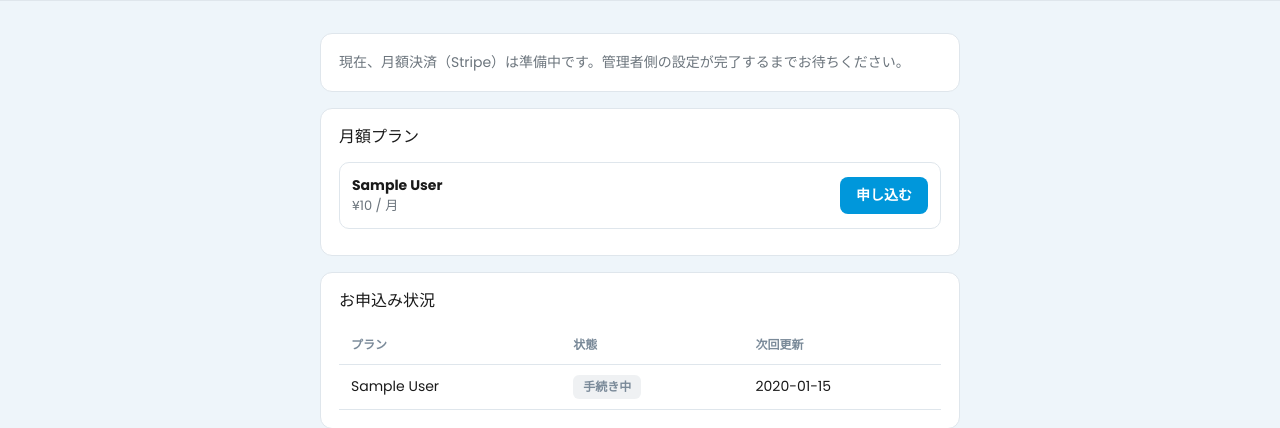
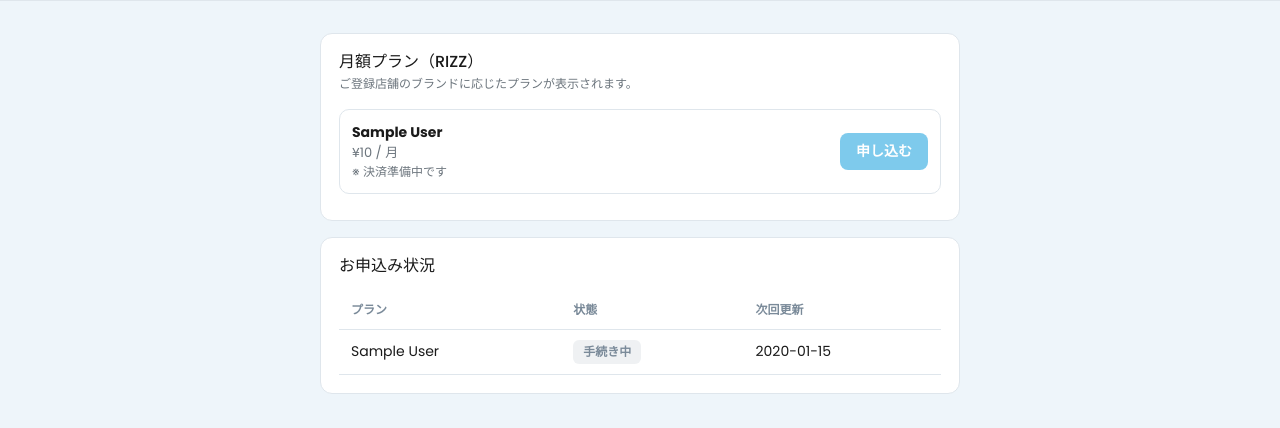
Before and after one commit to salt8-daesooyou-developer/reservation_system_study, a PHP site: page /reservation_system_study/customer/subscribe.php in a window 1280 px wide. Shown: the part 59-487 px from the top of the page. Run offline with PHP 8.4, Linux system fonts and the light colour scheme; the visitor is signed in with stand-in values (Sample User, id 1); tables that the repository leaves empty hold one stand-in row (values such as "Sample post").

Commit message:
브랜드(RIZZ/EN)별 월정액 가격 도입 - RIZZ 11,000엔 / EN 22,000엔
- branches.brand, membership_products.brand(ENUM RIZZ/EN) 추가
- EN PILATES 임시 지점 추가(실제 지점명은 관리자 화면에서 수정 필요),
  기존 4개 지점은 모두 RIZZ로 설정
- customer/subscribe.php: 고객이 등록한 지점의 브랜드에 맞는 플랜만 표시
  (RIZZ 월額会員 11,000円 / EN 月額会員 22,000円). Stripe 가격 미설정 시
  "決済準備中"으로 비활성 표시
- 관리자 "+ 店舗を追加"에 브랜드 선택 프롬프트 추가, api/branches.php가
  brand 필드 저장·반환하도록 수정

주의: 실제 EN 지점명은 임시값이며, 두 플랜 모두 Stripe Price ID가 아직
없어 실제 결제는 키 설정 후 별도 연결 필요.

```diff
--- a/customer/subscribe.php
+++ b/customer/subscribe.php
@@ -7,11 +7,19 @@ require_customer_login();
 $pdo = db();
 $customerId = (int) $_SESSION['customer_id'];
 
-$products = $pdo->query("
+$brandStmt = $pdo->prepare('
+    SELECT b.brand FROM customers c LEFT JOIN branches b ON b.id = c.branch_id WHERE c.id = ?
+');
+$brandStmt->execute([$customerId]);
+$customerBrand = $brandStmt->fetchColumn() ?: 'RIZZ';
+
+$pStmt = $pdo->prepare("
     SELECT * FROM membership_products
-    WHERE type = 'period' AND stripe_price_id IS NOT NULL
+    WHERE type = 'period' AND brand = ?
     ORDER BY price
-")->fetchAll();
+");
+$pStmt->execute([$customerBrand]);
+$products = $pStmt->fetchAll();
 
 $subStmt = $pdo->prepare("
     SELECT s.*, mp.name AS product_name
@@ -44,24 +52,23 @@ require __DIR__ . '/../includes/customer_header.php';
     </div>
   <?php endif; ?>
 
-  <?php if (!stripe_is_configured()): ?>
-    <div class="panel mb-3 text-secondary">
-      現在、月額決済（Stripe）は準備中です。管理者側の設定が完了するまでお待ちください。
-    </div>
-  <?php endif; ?>
-
   <div class="panel mb-3">
-    <h6 class="mb-3">月額プラン</h6>
+    <h6 class="mb-1">月額プラン（<?= htmlspecialchars($customerBrand) ?>）</h6>
+    <div class="text-secondary mb-3" style="font-size:12px;">ご登録店舗のブランドに応じたプランが表示されます。</div>
     <?php if (!$products): ?>
       <div class="text-secondary">現在お申込み可能な月額プランはありません。</div>
     <?php else: ?>
       <?php foreach ($products as $p): ?>
+        <?php $ready = stripe_is_configured() && !empty($p['stripe_price_id']); ?>
         <div class="d-flex justify-content-between align-items-center mb-2" style="padding:12px; border:1px solid var(--border); border-radius:10px;">
           <div>
             <div style="font-weight:700;"><?= htmlspecialchars($p['name']) ?></div>
             <div class="text-secondary" style="font-size:13px;">¥<?= number_format($p['price']) ?> / 月</div>
+            <?php if (!$ready): ?>
+              <div class="text-secondary" style="font-size:12px;">※ 決済準備中です</div>
+            <?php endif; ?>
           </div>
-          <button class="btn-accent btn-sm" onclick="startCheckout(<?= (int) $p['id'] ?>)" <?= stripe_is_configured() ? '' : 'disabled' ?>>申し込む</button>
+          <button class="btn-accent btn-sm" onclick="startCheckout(<?= (int) $p['id'] ?>)" <?= $ready ? '' : 'disabled style="opacity:.5;"' ?>>申し込む</button>
         </div>
       <?php endforeach; ?>
     <?php endif; ?>
--- a/includes/footer.php
+++ b/includes/footer.php
@@ -75,10 +75,12 @@
     addBtn.addEventListener('click', () => {
       const name = prompt('追加する店舗名を入力してください（例: RIZZ PILATES 梅田）');
       if (!name || !name.trim()) return;
+      let brand = (prompt('ブランドを入力してください（RIZZ または EN）', 'RIZZ') || '').trim().toUpperCase();
+      if (brand !== 'EN') brand = 'RIZZ';
       fetch('/reservation_system_study/api/branches.php', {
         method: 'POST',
         headers: { 'Content-Type': 'application/json' },
-        body: JSON.stringify({ name: name.trim() }),
+        body: JSON.stringify({ name: name.trim(), brand }),
       })
         .then(async r => {
           const data = await r.json();
--- a/sql/schema.sql
+++ b/sql/schema.sql
@@ -20,6 +20,7 @@ CREATE TABLE IF NOT EXISTS staff (
 CREATE TABLE IF NOT EXISTS branches (
   id INT AUTO_INCREMENT PRIMARY KEY,
   name VARCHAR(150) NOT NULL UNIQUE,
+  brand ENUM('RIZZ','EN') NOT NULL DEFAULT 'RIZZ',
   created_at DATETIME DEFAULT CURRENT_TIMESTAMP
 ) ENGINE=InnoDB;
 
@@ -53,6 +54,7 @@ CREATE TABLE IF NOT EXISTS membership_products (
   session_count INT NULL,
   price DECIMAL(10,0) NOT NULL DEFAULT 0,
   stripe_price_id VARCHAR(100) NULL COMMENT 'Stripe recurring Price ID (月額課金用)',
+  brand ENUM('RIZZ','EN') NULL COMMENT 'ブランド別月額プラン用（NULLは共通商品）',
   created_at DATETIME DEFAULT CURRENT_TIMESTAMP
 ) ENGINE=InnoDB;
 
```
Also changed, not shown: api/branches.php (+4 -3 lines), sql/seed.sql (+13 -6 lines), sql/migrations/2026_08_10_brand_pricing.sql (added).
